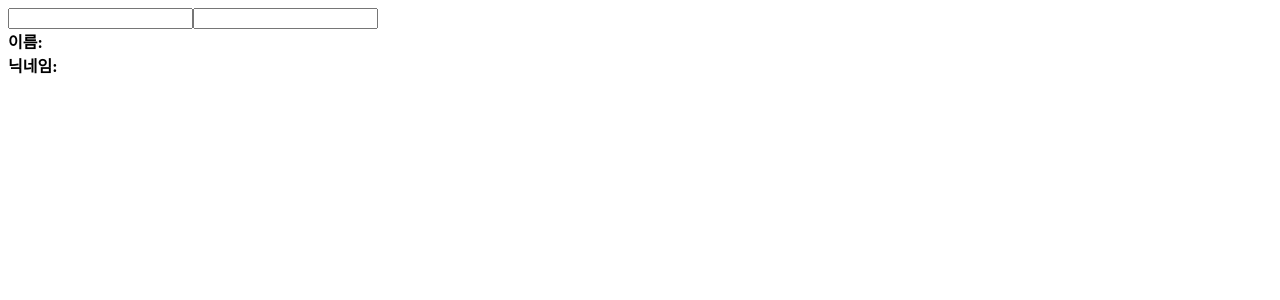
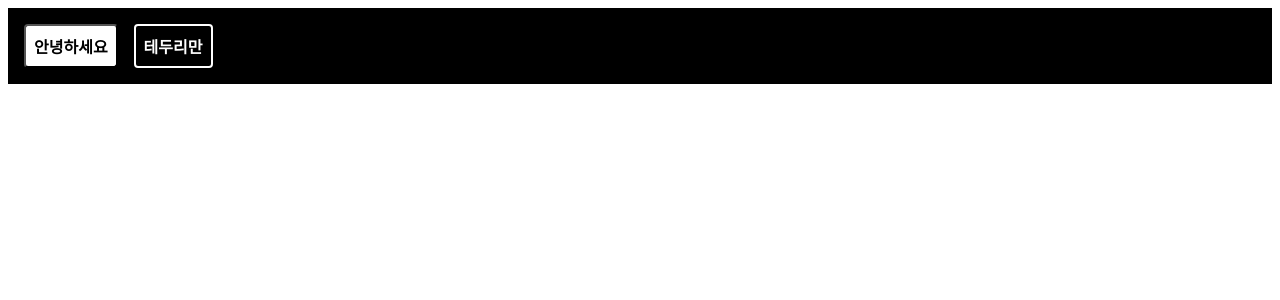
Before and after one commit to mnmn092631/React_TypeScript, a React (Create React App) app: page / in a window 1280 px wide. Shown: the top 300 px of the page. Built offline with nearby package versions, Linux system fonts and the light colour scheme.

Commit message:
09 컴포넌트 스타일링 - styled-components

```diff
--- a/src/App.tsx
+++ b/src/App.tsx
@@ -15,6 +15,7 @@ import ReducerInfo from "./components/08/ReducerInfo";
 import Average from "./components/08/Average";
 import RefSample from "./components/08/RefSample";
 import CustomHooksInfo from "./components/08/CustomHooksInfo";
+import StyledComponent from "./components/09/StyledComponent";
 
 function App() {
   // 05 > ScrollBox
@@ -67,7 +68,10 @@ function App() {
       {/* <ReducerInfo /> */}
       {/* <Average /> */}
       {/* <RefSample /> */}
-      <CustomHooksInfo />
+      {/* <CustomHooksInfo /> */}
+
+      {/* chapter 09 */}
+      <StyledComponent />
     </ThemeProvider>
   );
 }
--- /dev/null
+++ b/src/components/09/StyledComponent.tsx
@@ -0,0 +1,52 @@
+import React from "react";
+import styled, { css } from "styled-components";
+
+const Box = styled.div`
+  background: ${props => props.color || "blue"};
+  padding: 1rem;
+  display: flex;
+`;
+
+const Button = styled.button<{ inverted?: boolean }>`
+  background: white;
+  color: black;
+  border-radius: 4px;
+  padding: 0.5rem;
+  display: flex;
+  align-items: center;
+  justify-content: center;
+  box-sizing: border-box;
+  font-size: 1rem;
+  font-weight: 600;
+
+  &:hover {
+    background: rgba(255, 255, 255, 0.9);
+  }
+
+  ${props =>
+    props.inverted &&
+    css`
+      background: none;
+      border: 2px solid white;
+      color: white;
+      &:hover {
+        background: white;
+        color: black;
+      }
+    `}
+
+  & + button {
+    margin-left: 1rem;
+  }
+`;
+
+const StyledComponent = () => {
+  return (
+    <Box color="black">
+      <Button>안녕하세요</Button>
+      <Button inverted={true}>테두리만</Button>
+    </Box>
+  );
+};
+
+export default StyledComponent;
```
Also changed, not shown: 1 other file (tests, documents, lock files or other folders).
